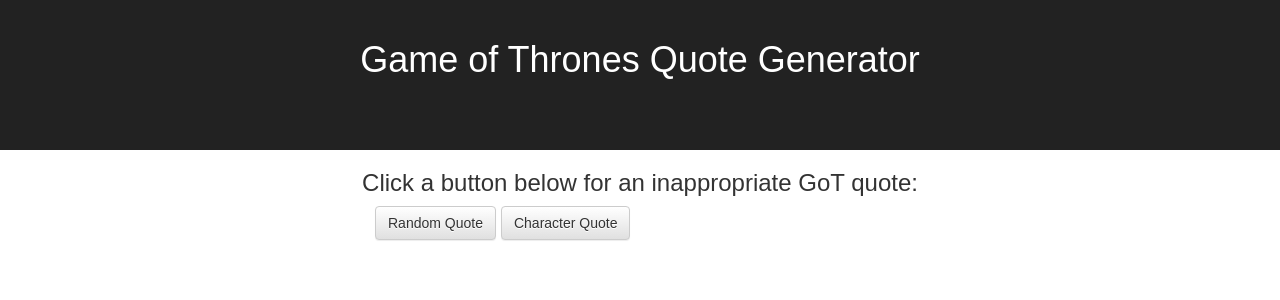
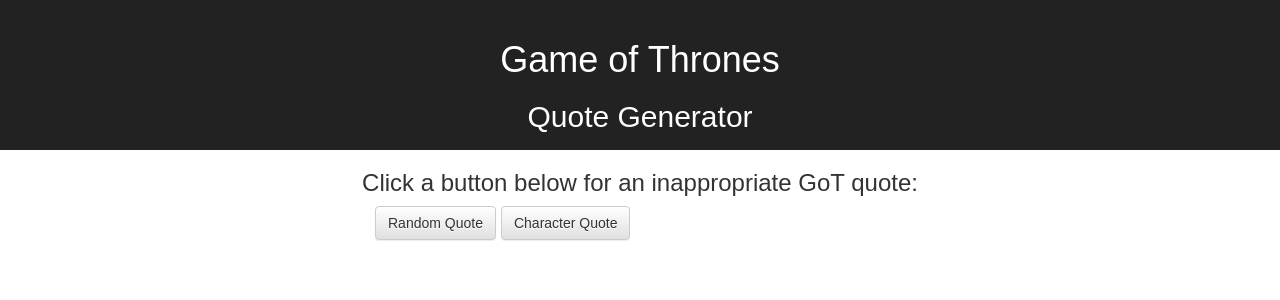
Before and after one commit to lucketta/got-quote-generator, a React (Create React App) app in the folder client/: page / in a window 1280 px wide. Shown: the top 300 px of the page. Built offline with nearby package versions, Linux system fonts and the light colour scheme.

Commit message:
change style to title

```diff
--- a/client/src/components/App.js
+++ b/client/src/components/App.js
@@ -11,7 +11,8 @@
     <Router>
       <div className="App">
         <div className="App-header">
-          <h1>Game of Thrones Quote Generator</h1>
+          <h1>Game of Thrones</h1>
+          <h2>Quote Generator</h2>
         </div>
           <h3>Click a button below for an inappropriate GoT quote:</h3>
             <ButtonToolbar className="button-link">
```
